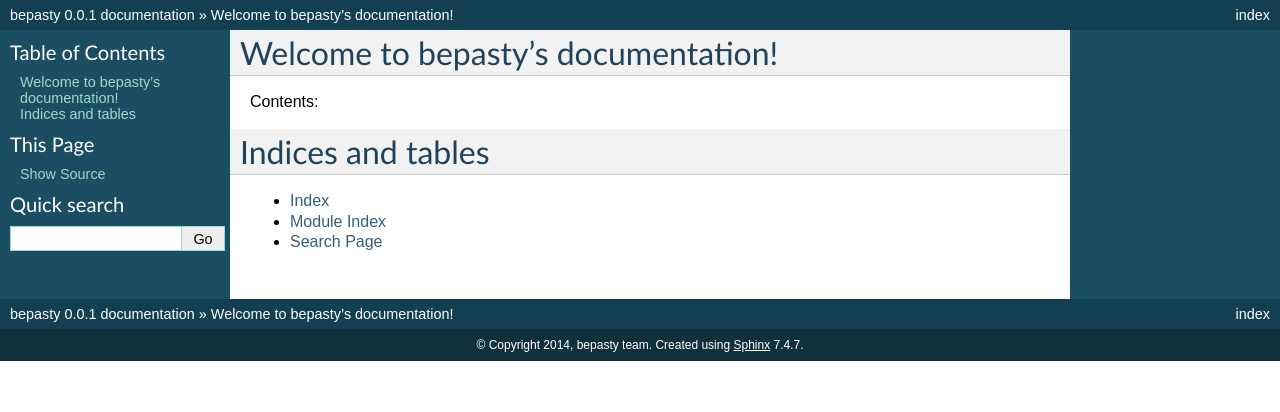
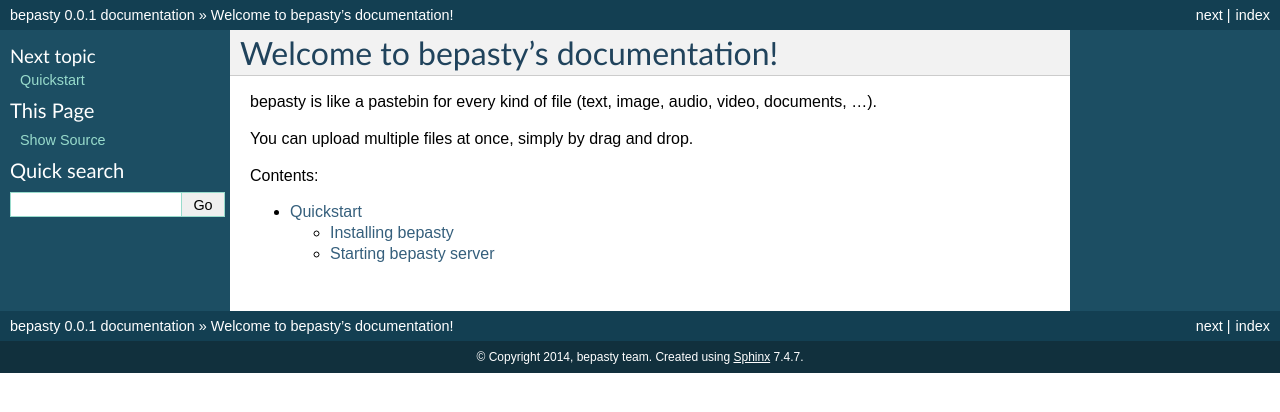
Before and after one commit to bepasty/bepasty-server, a Sphinx documentation site: the page built from docs/source/index.rst, in a window 1280 px wide. Shown: the top 412 px of the page. Built offline with Sphinx 7.4.7, drawn with Linux system fonts in a browser that asks for light colours.

Commit message:
Fix index.rst to include the quickstarting guide

```diff
--- a/docs/source/index.rst
+++ b/docs/source/index.rst
@@ -1,21 +1,13 @@
-.. bepasty documentation master file, created by
-   sphinx-quickstart on Fri Jan 24 22:36:13 2014.
-   You can adapt this file completely to your liking, but it should at least
-   contain the root `toctree` directive.
-
 Welcome to bepasty's documentation!
 ===================================
+
+bepasty is like a pastebin for every kind of file (text, image, audio, video, documents, ...).
+
+You can upload multiple files at once, simply by drag and drop.
 
 Contents:
 
 .. toctree::
    :maxdepth: 2
 
-
-
-Indices and tables
-==================
-
-* :ref:`genindex`
-* :ref:`modindex`
-* :ref:`search`
+   quickstart
```
